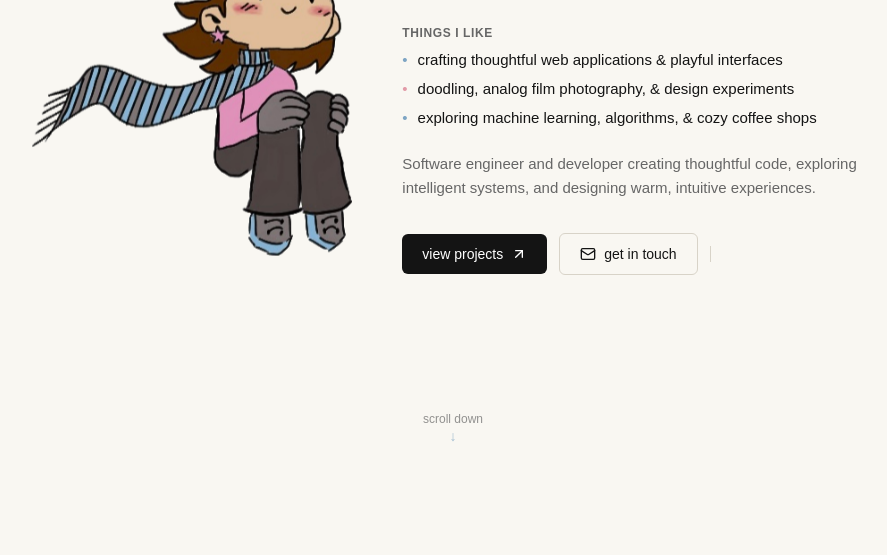
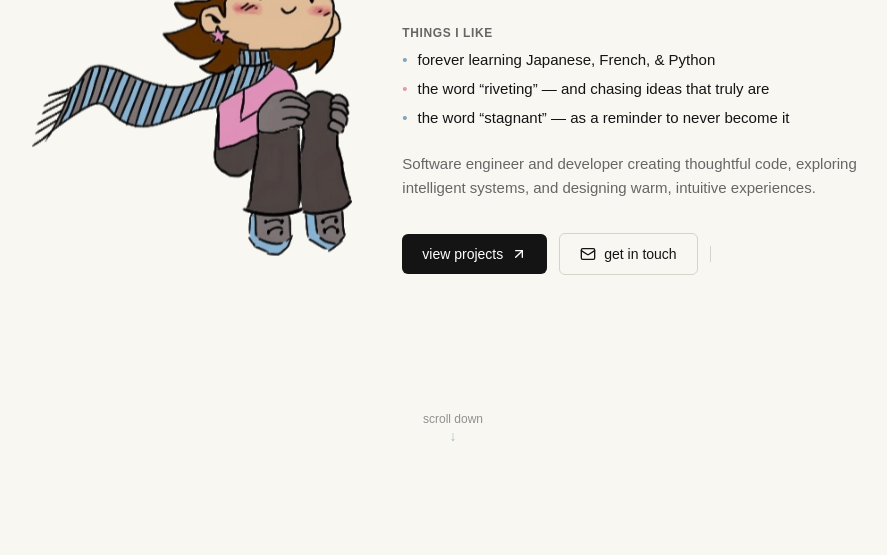
Before and after one commit to amaydle/amaydle.github.io, an Astro site: page / in a window 1280 px wide. Shown: the part 245-800 px from the top of the page, without its empty margins (187-1074 px from the left). Built offline with nearby package versions, Linux system fonts and the light colour scheme; Astro itself is replaced by a stand-in of ours; some icons are missing.

Commit message:
Update 'things I like' with languages and words 'riveting' & 'stagnant'

```diff
--- a/src/pages/index.astro
+++ b/src/pages/index.astro
@@ -104,15 +104,15 @@ const skillCategories = [
             <ul class="space-y-2 text-[15px] text-[#141414]">
               <li class="flex items-start gap-2.5">
                 <span class="text-[#7EA5C4] select-none">•</span>
-                <span>crafting thoughtful web applications & playful interfaces</span>
+                <span>forever learning Japanese, French, & Python</span>
               </li>
               <li class="flex items-start gap-2.5">
                 <span class="text-[#E29BA8] select-none">•</span>
-                <span>doodling, analog film photography, & design experiments</span>
+                <span>the word “riveting” — and chasing ideas that truly are</span>
               </li>
               <li class="flex items-start gap-2.5">
                 <span class="text-[#7EA5C4] select-none">•</span>
-                <span>exploring machine learning, algorithms, & cozy coffee shops</span>
+                <span>the word “stagnant” — as a reminder to never become it</span>
               </li>
             </ul>
           </div>
```
